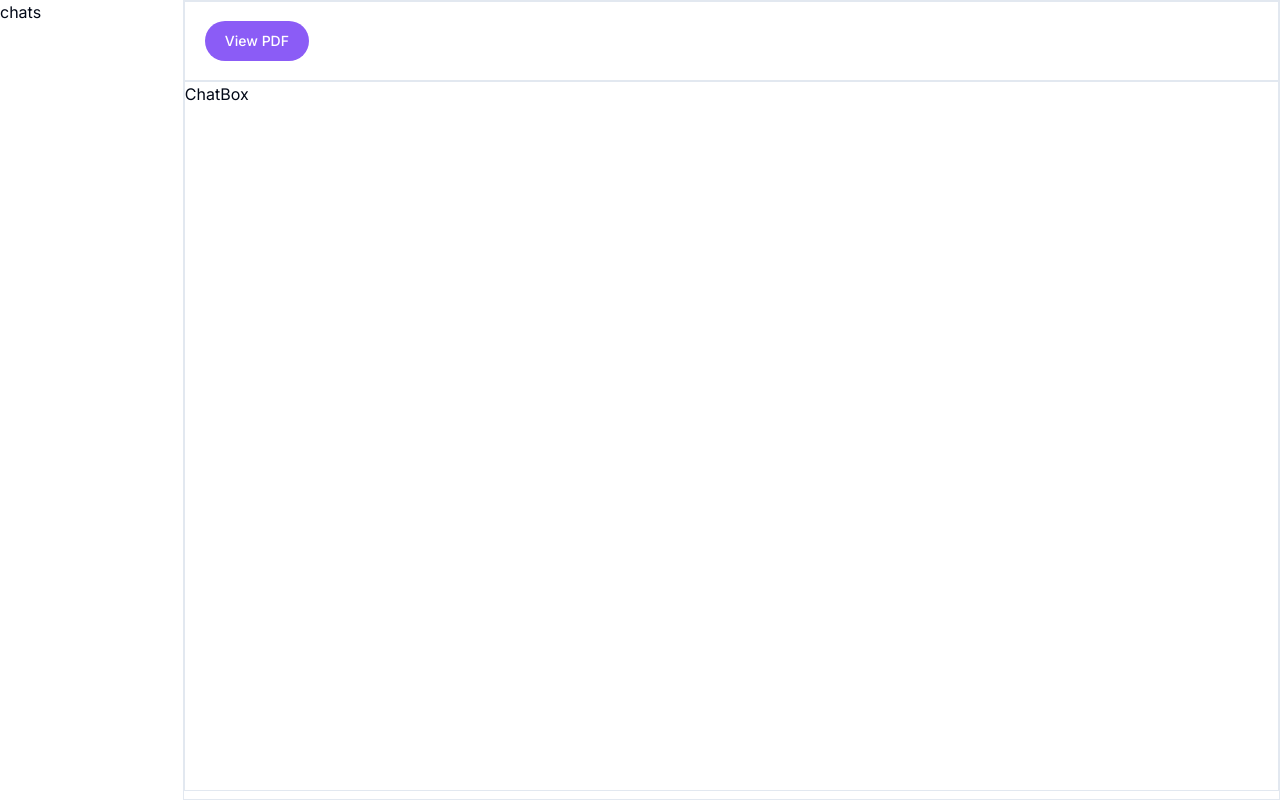
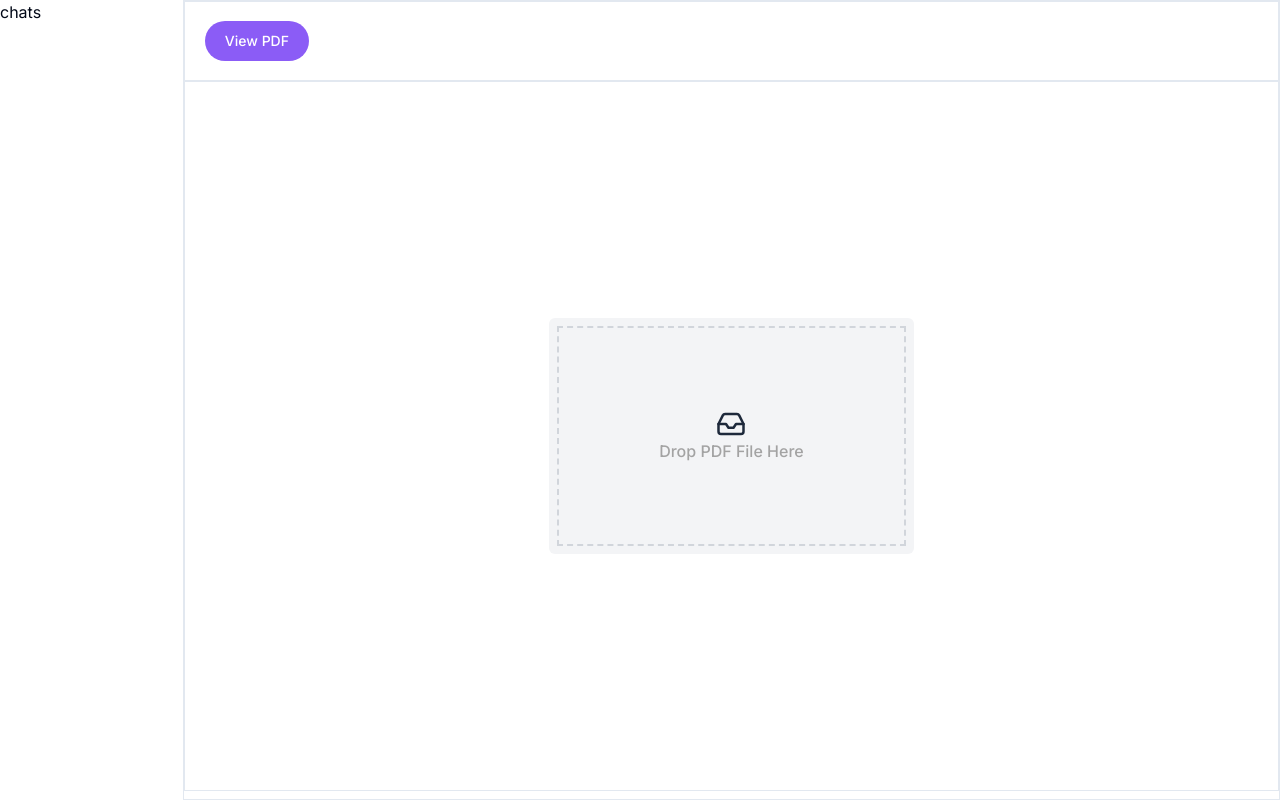
Before and after one commit to plode-v/docvizor, a Next.js app: page /dashboard in a window 1280 px wide. Built offline with nearby package versions, Linux system fonts and the light colour scheme.

Commit message:
setup aws s3

```diff
--- a/package.json
+++ b/package.json
@@ -16,6 +16,7 @@
     "@types/react": "18.2.22",
     "@types/react-dom": "18.2.7",
     "autoprefixer": "10.4.15",
+    "aws-sdk": "^2.1461.0",
     "class-variance-authority": "^0.7.0",
     "clsx": "^2.0.0",
     "dotenv": "^16.3.1",
--- a/src/components/ChatBox.tsx
+++ b/src/components/ChatBox.tsx
@@ -1,8 +1,11 @@
 import React from 'react'
+import FileUpload from './FileUpload'
 
 const ChatBox = () => {
   return (
-    <div className='border h-[calc(100vh-90px)]'>ChatBox</div>
+    <div className='border h-[calc(100vh-90px)] flex items-center justify-center'>
+        <FileUpload />
+    </div>
   )
 }
 
--- a/src/components/FileUpload.tsx
+++ b/src/components/FileUpload.tsx
@@ -1,8 +1,30 @@
+
+'use client'
+import { Inbox } from 'lucide-react';
 import React from 'react'
+import { useDropzone } from "react-dropzone";
 
 const FileUpload = () => {
+
+    const { getRootProps, getInputProps } = useDropzone({
+        accept: { "application/pdf": [".pdf"] },
+        maxFiles: 1,
+        onDrop: (accpetedFiles) => {
+            console.log(accpetedFiles[0]);
+
+        }
+    })
+
   return (
-    <div>FileUpload</div>
+    <div className='h-1/3 w-1/3 p-2 bg-gray-100 rounded-md'>
+        <div {...getRootProps({
+            className: "border border-dashed h-full border-gray-300 border-2 flex items-center justify-center flex-col cursor-pointer"
+        })}>
+            <input {...getInputProps()} />
+            <Inbox className='h-[30px] w-[30px] text-slate-800' />
+            <p className='capitalize font-[500] text-neutral-400'>drop PDF file here</p>
+        </div>
+    </div>
   )
 }
 
--- /dev/null
+++ b/src/lib/s3.ts
@@ -0,0 +1,45 @@
+import AWS from "aws-sdk"
+
+export const uploadToS3 = async (file: File) => {
+    try {
+        AWS.config.update({
+            accessKeyId: process.env.NEXT_PUBLIC_S3_ACCESS_KEY,
+            secretAccessKey: process.env.NEXT_PUBLIC_S3_SECRET_ACCESS_ID
+        })
+
+        const s3 = new AWS.S3({
+            params: {
+                Bucket: process.env.NEXT_PUBLIC_S3_BUCKET_NAME
+            },
+            region: "us-west-1"
+        })
+
+        const file_key = `uploads/${Date.now().toString().replace(" ", "-")}`
+
+        const params = {
+            Bucket: process.env.NEXT_PUBLIC_S3_BUCKET_NAME!,
+            Key: file_key,
+            Body: file
+        }
+
+        const upload = s3.putObject(params).on("httpUploadProgress", event => {
+            console.log("uploading to S3...", parseInt(((event.loaded * 100) / event.total).toString()) + "%")
+        }).promise()
+
+        await upload.then((data) => {
+            console.log("Successfully uploaded to S3");
+            console.log(file_key)
+        })
+
+        return Promise.resolve({
+            file_key,
+            file_name: file.name
+        })
+    } catch (err) {
+        console.error(err);
+    }
+}
+
+export const getS3Url = async (file_key: string) => {
+    const url = `https://${process.env.NEXT_PUBLIC_S3_BUCKET_NAME}.s3.us-west-1.amazonaws.com/${file_key}`
+}
```
Also changed, not shown: 1 other file (tests, documents, lock files or other folders).
